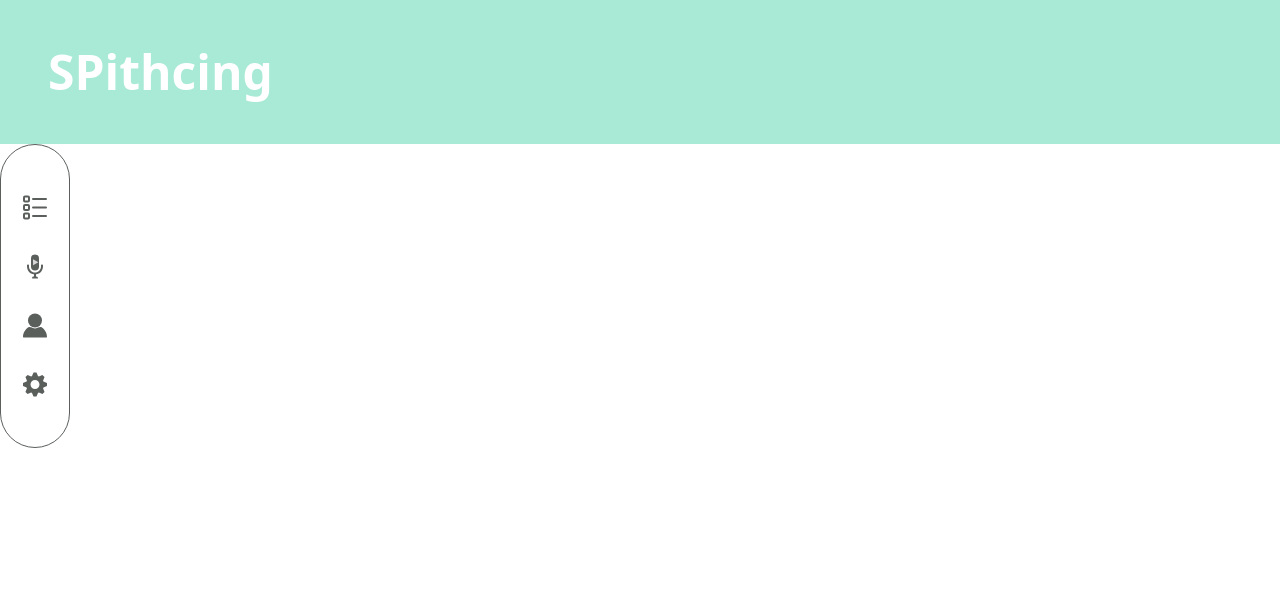
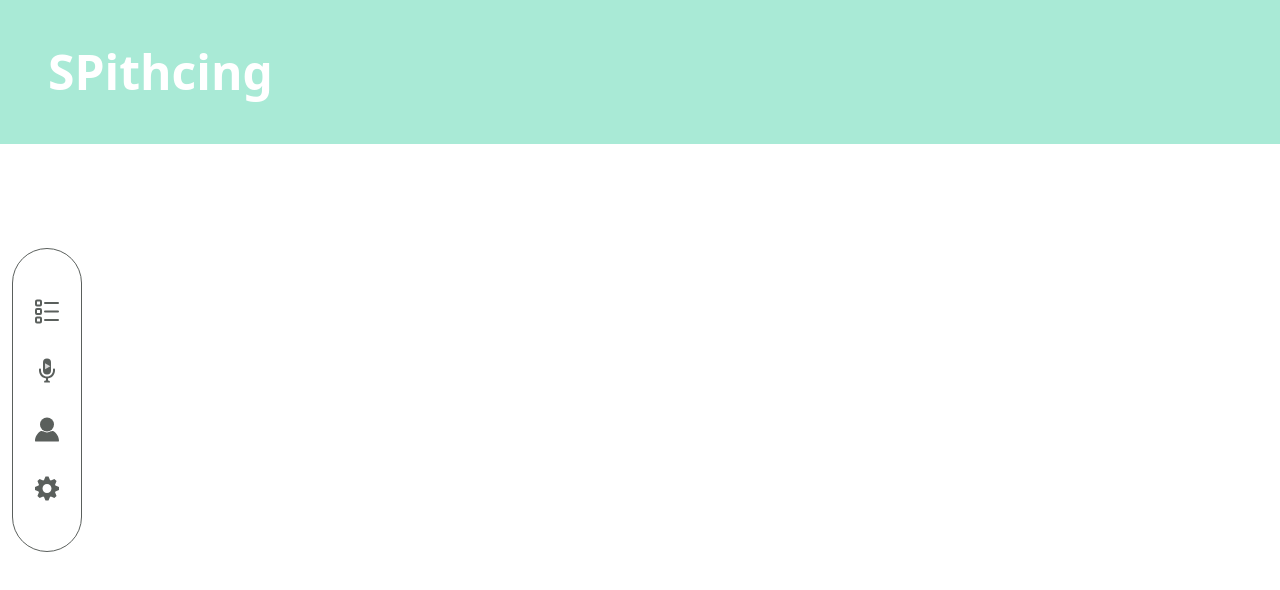
Before and after one commit to xseojungx/SPitching-FE, a React (Vite) app in the folder SPitching/: page / in a window 1280 px wide. Shown: the top 590 px of the page. Built offline with nearby package versions, Linux system fonts and the light colour scheme.

Commit message:
style. 사이드바 가운데로

```diff
--- a/SPitching/src/components/common/sidebar/Sidebar.tsx
+++ b/SPitching/src/components/common/sidebar/Sidebar.tsx
@@ -7,7 +7,7 @@ import { useNavigate } from 'react-router-dom';
 const Sidebar = () => {
   const nav = useNavigate();
   return (
-    <div className='sidebar'>
+    <div className='sidebar top-1/2 left-3 -translate-y-1/2'>
       <ListIcon
         className='transition-transform duration-200 hover:scale-120'
         onClick={() => nav('/dashboard')}
--- a/SPitching/src/index.css
+++ b/SPitching/src/index.css
@@ -16,6 +16,6 @@
     border: 1px solid #5a5f5c;
     background: #fff;
     z-index: 1;
-    position: absolute;
+    position: fixed;
   }
 }
```
